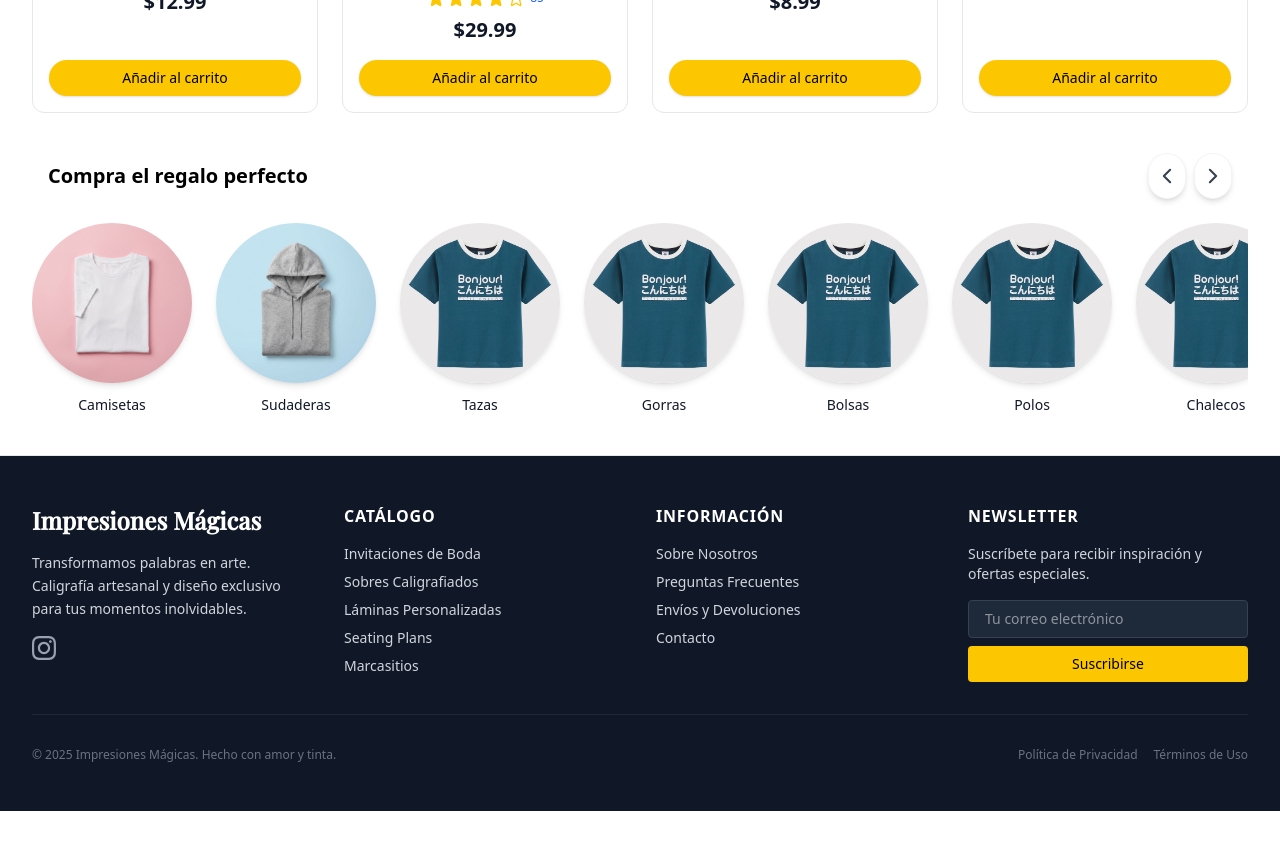
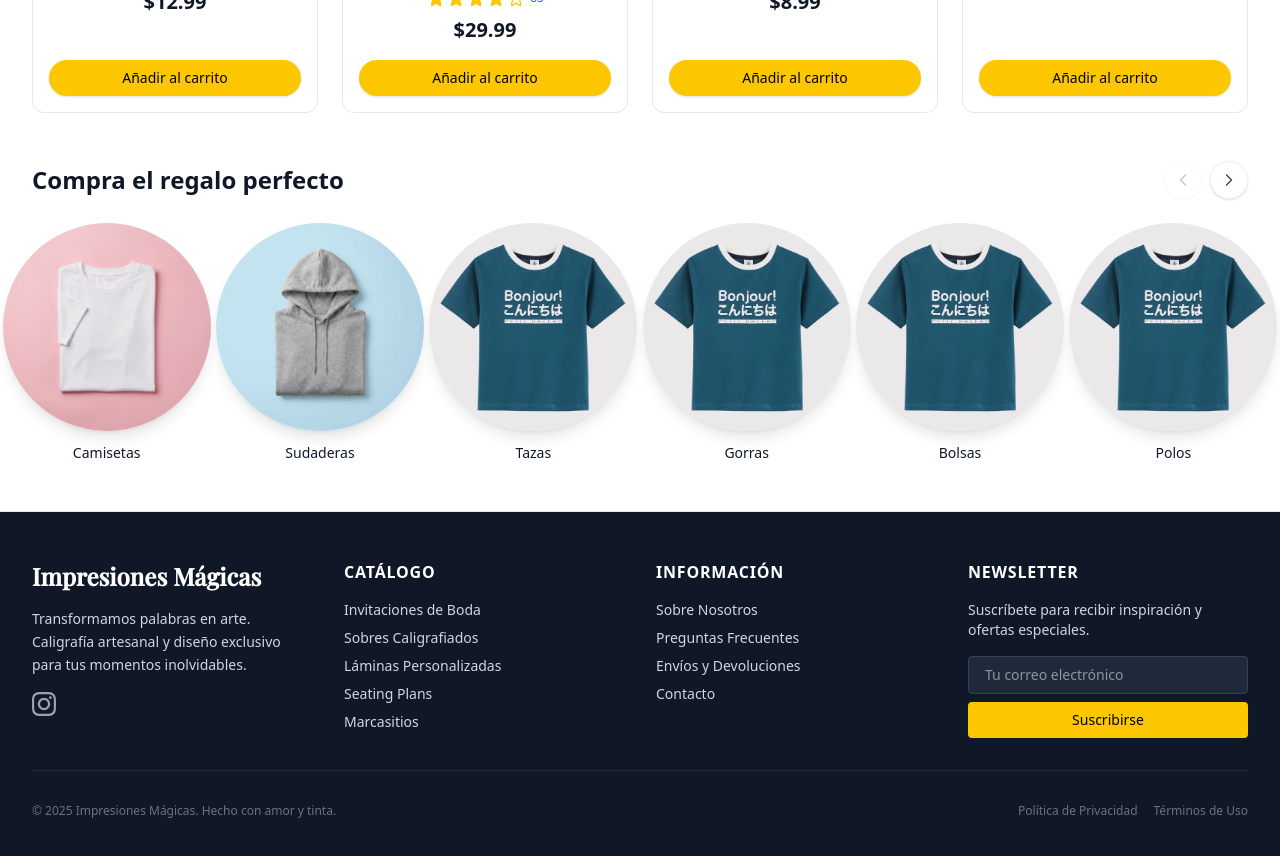
Before and after one commit to impresiones-magicas/frontend-impresiones-magicas, a Next.js app: page / in a window 1280 px wide. Shown: the part 1260-2116 px from the top of the page. Before the commit the page ends 2071 px from the top, so only its background shows below. Built offline with nearby package versions, Linux system fonts and the light colour scheme.

Commit message:
Cambios de vista en el front

```diff
--- a/src/app/layout.tsx
+++ b/src/app/layout.tsx
@@ -32,7 +32,7 @@ export default function RootLayout({
   return (
     <html lang="en">
       <body
-        className={`${geistSans.variable} ${geistMono.variable} ${playfairDisplay.variable} antialiased`}
+        className={`${geistSans.variable} ${geistMono.variable} ${playfairDisplay.variable} antialiased overflow-x-hidden`}
       >
         {children}
       </body>
--- /dev/null
+++ b/src/app/loading.tsx
@@ -0,0 +1,9 @@
+import { Spinner } from "@/components/ui/Spinner";
+
+export default function Loading() {
+    return (
+        <div className="flex items-center justify-center min-h-screen bg-black/10 relative z-50">
+            <Spinner className="w-32 h-32 block" />
+        </div>
+    );
+}
--- a/src/app/page.tsx
+++ b/src/app/page.tsx
@@ -10,9 +10,11 @@ export default function Home() {
   return (
     <div className="flex flex-col min-h-screen">
       <Header />
-      <Hero />
-      <FeaturedProducts />
-      <FeaturedCategories />
+      <main className="flex-1 w-full max-w-[100vw] overflow-x-hidden">
+        <Hero />
+        <FeaturedProducts />
+        <FeaturedCategories />
+      </main>
       <Footer />
     </div>
   );
--- a/src/components/CategoryCard.tsx
+++ b/src/components/CategoryCard.tsx
@@ -20,7 +20,7 @@ const CategoryCard: React.FC<CategoryCardProps> = ({
     <Link href={`/categories/${id}`} className="flex flex-col items-center group">
       <div className="relative mb-3">
         {/* Círculo con imagen de fondo */}
-        <div className="w-32 h-32 sm:w-36 sm:h-36 md:w-40 md:h-40 rounded-full overflow-hidden transition-transform group-hover:scale-105 duration-300 shadow-md">
+        <div className="w-32 h-32 sm:w-40 sm:h-40 md:w-52 md:h-52 rounded-full overflow-hidden transition-transform group-hover:scale-105 duration-300 shadow-lg hover:shadow-xl">
           <img
             src={image}
             alt={name}
--- a/src/components/FeaturedCategories.tsx
+++ b/src/components/FeaturedCategories.tsx
@@ -1,16 +1,47 @@
 'use client';
 
-import React, { useRef } from 'react';
+import React, { useRef, useState, useEffect } from 'react';
 import CategoryCard from './CategoryCard';
 import categoriesData from '@/data/categories.json';
 
 const FeaturedCategories = () => {
+    // Show all featured categories or a multiple of 6 if we want strict paging,
+    // but user just asked for "scroll 6 at a time".
     const featuredCategories = categoriesData.filter(c => c.featured);
     const scrollContainerRef = useRef<HTMLDivElement>(null);
+    const [canScrollLeft, setCanScrollLeft] = useState(false);
+    const [canScrollRight, setCanScrollRight] = useState(true);
+
+    const checkScroll = () => {
+        if (scrollContainerRef.current) {
+            const { scrollLeft, scrollWidth, clientWidth } = scrollContainerRef.current;
+            setCanScrollLeft(scrollLeft > 0);
+            // Tolerance of 5px to handle potential fractional pixel issues
+            setCanScrollRight(scrollLeft < scrollWidth - clientWidth - 5);
+        }
+    };
+
+    useEffect(() => {
+        checkScroll();
+        const container = scrollContainerRef.current;
+        if (container) {
+            container.addEventListener('scroll', checkScroll);
+            window.addEventListener('resize', checkScroll);
+        }
+        return () => {
+            if (container) {
+                container.removeEventListener('scroll', checkScroll);
+            }
+            window.removeEventListener('resize', checkScroll);
+        };
+    }, []);
 
     const scroll = (direction: 'left' | 'right') => {
         if (scrollContainerRef.current) {
-            const scrollAmount = 300;
+            // Scroll by clientWidth (viewport width of the container)
+            // ensuring we move roughly "one visible page" (which we will configure to be ~6 items)
+            const scrollAmount = scrollContainerRef.current.clientWidth;
+
             const newScrollPosition = scrollContainerRef.current.scrollLeft +
                 (direction === 'left' ? -scrollAmount : scrollAmount);
 
@@ -22,24 +53,28 @@ const FeaturedCategories = () => {
     };
 
     return (
-        <section className="max-w-8xl mx-4 py-6 bg-white">
-            <div className="flex justify-between items-center mb-6 px-8">
-                <h2 className="text-xl font-semibold">Compra el regalo perfecto</h2>
+        <section className="w-full max-w-[100vw] py-8 bg-white overflow-hidden">
+            <div className="flex justify-between items-center mb-6 px-4 md:px-8 max-w-7xl mx-auto">
+                <h2 className="text-2xl font-semibold text-gray-900">Compra el regalo perfecto</h2>
 
                 <div className="flex gap-2">
                     {/* Left Arrow */}
                     <button
                         onClick={() => scroll('left')}
-                        className="bg-white shadow-md border border-gray-100 rounded-full px-2 py-3 hover:bg-gray-50 hover:scale-105 transition-all duration-300"
+                        disabled={!canScrollLeft}
+                        className={`bg-white shadow-sm border border-gray-100 rounded-full p-2.5 transition-all duration-300 flex items-center justify-center ${!canScrollLeft
+                            ? 'opacity-30 cursor-not-allowed'
+                            : 'hover:bg-gray-50 hover:scale-105 hover:shadow-md cursor-pointer'
+                            }`}
                         aria-label="Scroll left"
                     >
                         <svg
                             xmlns="http://www.w3.org/2000/svg"
                             fill="none"
                             viewBox="0 0 24 24"
-                            strokeWidth={2.5}
+                            strokeWidth={2}
                             stroke="currentColor"
-                            className="w-5 h-5 text-gray-700"
+                            className="w-4 h-4 text-gray-700"
                         >
                             <path strokeLinecap="round" strokeLinejoin="round" d="M15.75 19.5L8.25 12l7.5-7.5" />
                         </svg>
@@ -48,16 +83,20 @@ const FeaturedCategories = () => {
                     {/* Right Arrow */}
                     <button
                         onClick={() => scroll('right')}
-                        className="bg-white shadow-md border border-gray-100 rounded-full px-2 py-3 hover:bg-gray-50 hover:scale-105 transition-all duration-300"
+                        disabled={!canScrollRight}
+                        className={`bg-white shadow-sm border border-gray-100 rounded-full p-2.5 transition-all duration-300 flex items-center justify-center ${!canScrollRight
+                            ? 'opacity-30 cursor-not-allowed'
+                            : 'hover:bg-gray-50 hover:scale-105 hover:shadow-md cursor-pointer'
+                            }`}
                         aria-label="Scroll right"
                     >
                         <svg
                             xmlns="http://www.w3.org/2000/svg"
                             fill="none"
                             viewBox="0 0 24 24"
-                            strokeWidth={2.5}
+                            strokeWidth={2}
                             stroke="currentColor"
-                            className="w-5 h-5 text-gray-700"
+                            className="w-4 h-4 text-gray-700"
                         >
                             <path strokeLinecap="round" strokeLinejoin="round" d="M8.25 4.5l7.5 7.5-7.5 7.5" />
                         </svg>
@@ -65,14 +104,22 @@ const FeaturedCategories = () => {
                 </div>
             </div>
 
-            <div className="relative px-4">
+            <div className="relative w-full">
                 {/* Scrollable Container */}
                 <div
                     ref={scrollContainerRef}
-                    className="flex gap-6 overflow-x-auto pb-4 scrollbar-hide snap-x snap-mandatory"
+                    className="flex overflow-x-auto pb-4 scrollbar-hide snap-x snap-mandatory scroll-smooth max-w-7xl mx-auto"
+                    style={{ scrollbarWidth: 'none', msOverflowStyle: 'none' }}
                 >
                     {featuredCategories.map(category => (
-                        <div key={category.id} className="flex-shrink-0 snap-start">
+                        // Precise widths to avoid partial items:
+                        // Mobile: 50% (2 items)
+                        // Tablet: 33.33% (3 items)
+                        // Desktop: 16.66% (6 items)
+                        <div
+                            key={category.id}
+                            className="flex-shrink-0 snap-start w-1/2 sm:w-1/3 lg:w-1/6 px-2"
+                        >
                             <CategoryCard {...category} />
                         </div>
                     ))}
--- a/src/components/Header.tsx
+++ b/src/components/Header.tsx
@@ -7,16 +7,16 @@ const Header = () => {
     const [isMenuOpen, setIsMenuOpen] = useState(false);
 
     return (
-        <header className="w-full bg-white border-b relative z-50">
+        <header className="w-full bg-white border-b relative z-50 overflow-x-hidden max-w-[100vw]">
             {/* Top Bar */}
             <div className="border-b">
-                <div className="w-full px-6 md:px-12 flex items-center justify-between py-4 gap-8">
+                <div className="w-full px-4 md:px-12 flex items-center justify-between py-4 gap-4 md:gap-8">
                     {/* Logo */}
                     <Link href="/" className="flex items-center gap-2 shrink-0">
-                        <div className="w-10 h-10 bg-blue-600 rounded-full flex items-center justify-center text-white font-bold">
+                        <div className="hidden md:flex w-10 h-10 bg-blue-600 rounded-full items-center justify-center text-white font-bold shrink-0">
                             IM
                         </div>
-                        <span className="font-bold text-xl text-gray-900 tracking-tight">
+                        <span className="font-bold text-lg md:text-xl text-gray-900 tracking-tight block">
                             Impresiones Mágicas
                         </span>
                     </Link>
@@ -49,7 +49,7 @@ const Header = () => {
                     </div>
 
                     {/* Auth Buttons */}
-                    <div className="flex items-center gap-2 md:gap-4 shrink-0">
+                    <div className="flex items-center gap-1 md:gap-4 shrink-0">
                         <button className="relative p-2 text-gray-700 hover:text-blue-600 transition-colors cursor-pointer">
                             <svg
                                 xmlns="http://www.w3.org/2000/svg"
--- /dev/null
+++ b/src/components/ui/Spinner.tsx
@@ -0,0 +1,32 @@
+import React from 'react';
+
+interface SpinnerProps {
+    className?: string;
+}
+
+export function Spinner({ className = "w-24 h-24" }: SpinnerProps) {
+    return (
+        <svg
+            className={className}
+            fill="hsl(228, 97%, 42%)"
+            viewBox="0 0 24 24"
+            xmlns="http://www.w3.org/2000/svg"
+        >
+            <path
+                d="M12,1A11,11,0,1,0,23,12,11,11,0,0,0,12,1Zm0,19a8,8,0,1,1,8-8A8,8,0,0,1,12,20Z"
+                opacity=".25"
+            />
+            <path
+                d="M12,4a8,8,0,0,1,7.89,6.7A1.53,1.53,0,0,0,21.38,12h0a1.5,1.5,0,0,0,1.48-1.75,11,11,0,0,0-21.72,0A1.5,1.5,0,0,0,2.62,12h0a1.53,1.53,0,0,0,1.49-1.3A8,8,0,0,1,12,4Z"
+            >
+                <animateTransform
+                    attributeName="transform"
+                    type="rotate"
+                    dur="0.75s"
+                    values="0 12 12;360 12 12"
+                    repeatCount="indefinite"
+                />
+            </path>
+        </svg>
+    );
+}
--- /dev/null
+++ b/src/services/config.ts
@@ -0,0 +1,4 @@
+export const config = {
+    apiUrl: process.env.NEXT_PUBLIC_API_URL || 'http://localhost:3000/api',
+    apiIp: process.env.NEXT_PUBLIC_API_IP || '127.0.0.1',
+};
```
Also changed, not shown: src/services/api.ts (added, +61 -0 lines), 1 other file (tests, documents, lock files or other folders).
